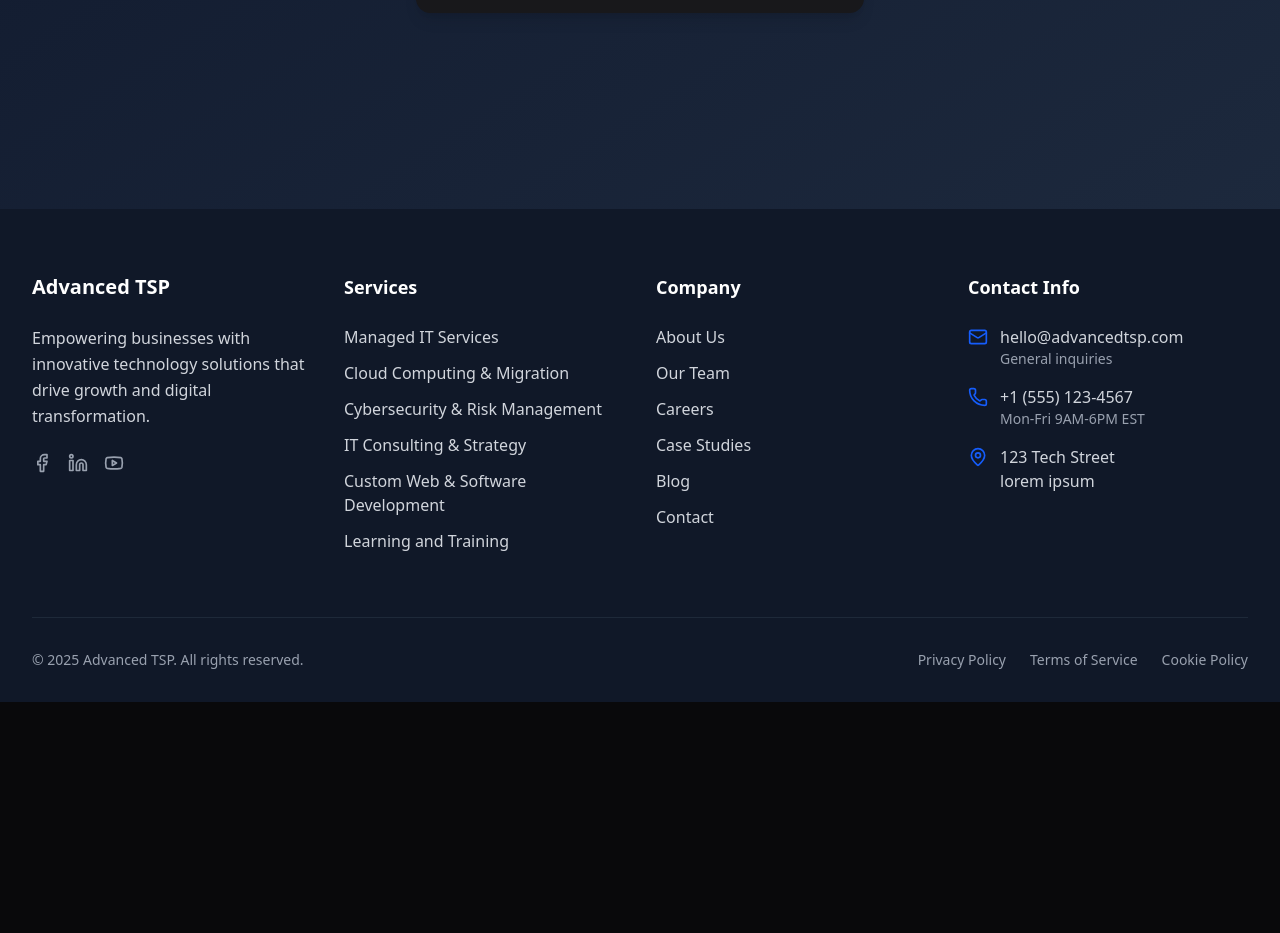
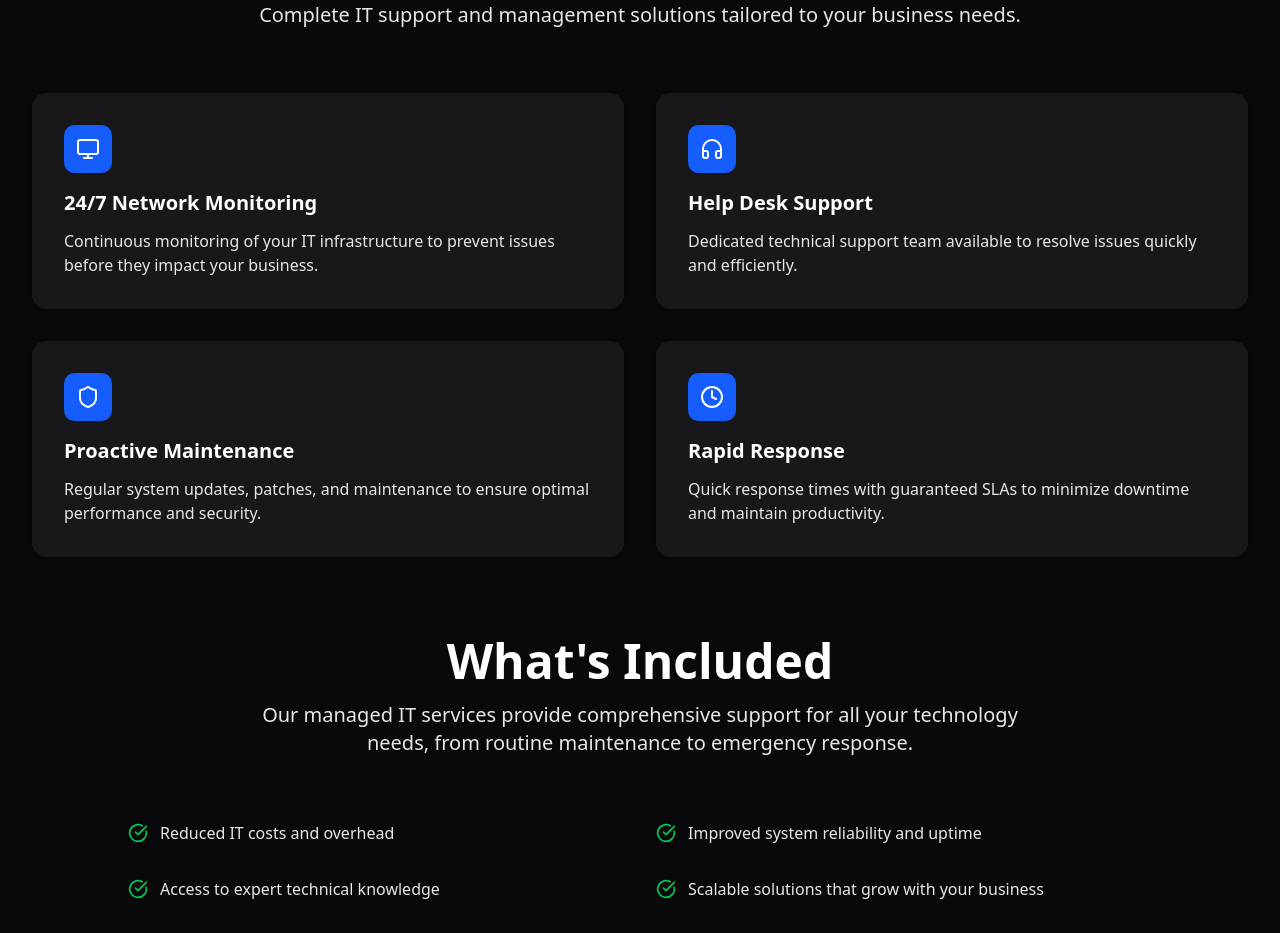
Before and after one commit to kasahun-welela/advanced-tsp-company, a Next.js app: page /services/managed-services in a window 1280 px wide. Before the commit this address had no page. Shown: the part 591-1524 px from the top of the page. Before the commit the page ends 1293 px from the top, so only its background shows below. Built offline with nearby package versions, Linux system fonts and the light colour scheme.

Commit message:
add IT managed service

```diff
--- /dev/null
+++ b/app/services/managed-services/page.tsx
@@ -0,0 +1,109 @@
+import CTA from "@/components/common/CTA";
+import PageHero from "@/components/common/PageHero";
+import SectionTitle from "@/components/common/SectionTitle";
+import { Monitor, Shield, Headphones, Clock, CheckCircle } from "lucide-react";
+
+function ManagedServices() {
+  const features = [
+    {
+      icon: Monitor,
+      title: "24/7 Network Monitoring",
+      description:
+        "Continuous monitoring of your IT infrastructure to prevent issues before they impact your business.",
+    },
+    {
+      icon: Headphones,
+      title: "Help Desk Support",
+      description:
+        "Dedicated technical support team available to resolve issues quickly and efficiently.",
+    },
+    {
+      icon: Shield,
+      title: "Proactive Maintenance",
+      description:
+        "Regular system updates, patches, and maintenance to ensure optimal performance and security.",
+    },
+    {
+      icon: Clock,
+      title: "Rapid Response",
+      description:
+        "Quick response times with guaranteed SLAs to minimize downtime and maintain productivity.",
+    },
+  ];
+
+  const benefits = [
+    "Reduced IT costs and overhead",
+    "Improved system reliability and uptime",
+    "Access to expert technical knowledge",
+    "Scalable solutions that grow with your business",
+    "Enhanced security and compliance",
+    "Focus on core business activities",
+  ];
+  return (
+    <>
+      <PageHero
+        title="Managed IT Services"
+        description="Comprehensive IT infrastructure management that keeps your business running smoothly while you focus on growth."
+      />
+
+      <div className="container mx-auto px-4 sm:px-6 lg:px-8">
+        {/* Features Section */}
+        <section className="py-20 ">
+          <div className="max-w-7xl mx-auto ">
+            <SectionTitle
+              title="Our Managed IT Services"
+              description="Complete IT support and management solutions tailored to your business needs."
+            />
+            <div className="grid md:grid-cols-2 gap-8">
+              {features.map((feature, index) => {
+                const Icon = feature.icon;
+                return (
+                  <div
+                    key={index}
+                    className="bg-card rounded-xl shadow p-8 hover:shadow-xl hover:scale-105 transition-all duration-300"
+                  >
+                    <div className="w-12 h-12 bg-primary rounded-lg flex items-center justify-center mb-4">
+                      <Icon className="w-6 h-6 text-white" />
+                    </div>
+                    <h3 className="text-xl font-semibold text-gray-900 dark:text-white mb-3">
+                      {feature.title}
+                    </h3>
+                    <p className="text-gray-600 dark:text-gray-200">
+                      {feature.description}
+                    </p>
+                  </div>
+                );
+              })}
+            </div>
+          </div>
+        </section>
+        <section>
+          <SectionTitle
+            title="What's Included"
+            description="Our managed IT services provide comprehensive support for all your technology needs, from routine maintenance to emergency response."
+          />
+          <div className="max-w-5xl mx-auto">
+            <div className="grid md:grid-cols-2 gap-4 md:gap-8 ">
+              {benefits.map((benefit, index) => (
+                <div key={index} className="flex items-center space-x-3">
+                  <div className="flex items-center space-x-3">
+                    <CheckCircle className="w-5 h-5 text-green-500" />
+                    <span className="text-gray-700 dark:text-gray-200">
+                      {benefit}
+                    </span>
+                  </div>
+                </div>
+              ))}
+            </div>
+          </div>
+        </section>
+      </div>
+      <CTA
+        title="Ready to Streamline Your IT Operations?"
+        description="Let us handle your IT infrastructure so you can focus on growing your business."
+      />
+    </>
+  );
+}
+
+export default ManagedServices;
--- a/components/common/PageHero.tsx
+++ b/components/common/PageHero.tsx
@@ -1,7 +1,4 @@
 import Link from "next/link";
-import { PhoneIcon } from "lucide-react";
-import React from "react";
-import { Button } from "../ui/button";
 
 function PageHero({
   title,
@@ -31,12 +28,6 @@ function PageHero({
           >
             Schedule a Consultation
           </Link>
-          <Link href="tel:100-2222-2222">
-            <Button className="bg-white text-black hover:text-white px-4 py-2 rounded-md">
-              <PhoneIcon className="w-4 h-4" />
-              100-2222-2222
-            </Button>
-          </Link>
         </div>
       </div>
     </section>
```
